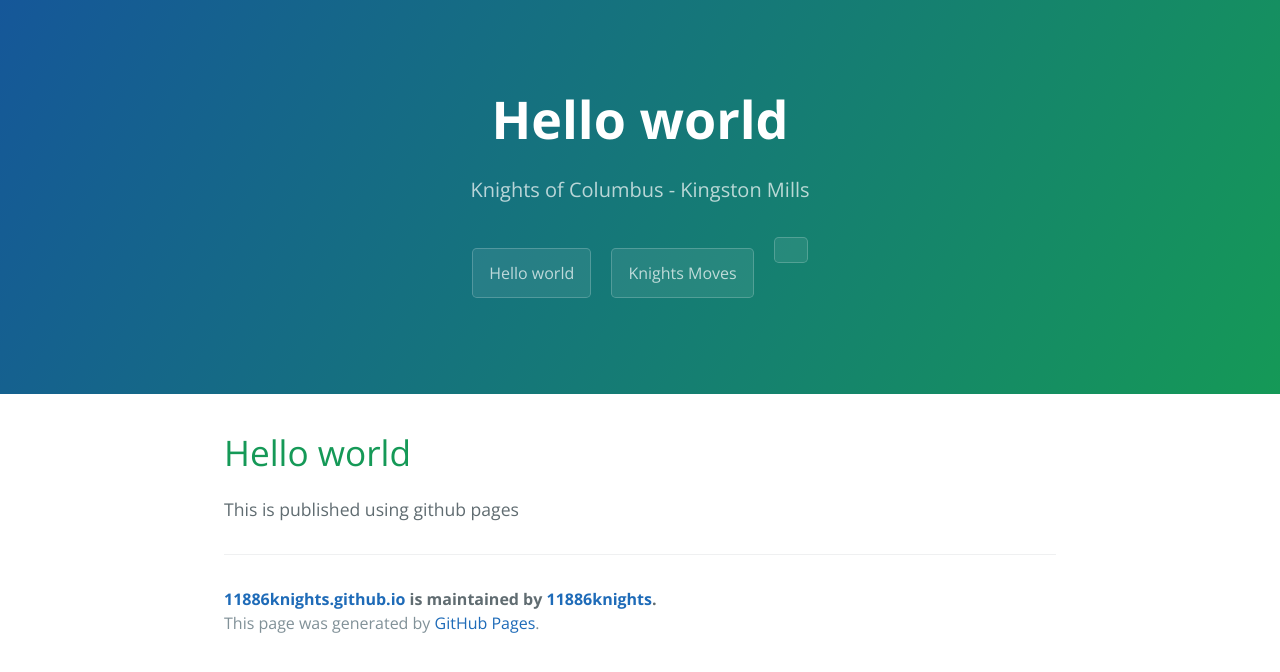
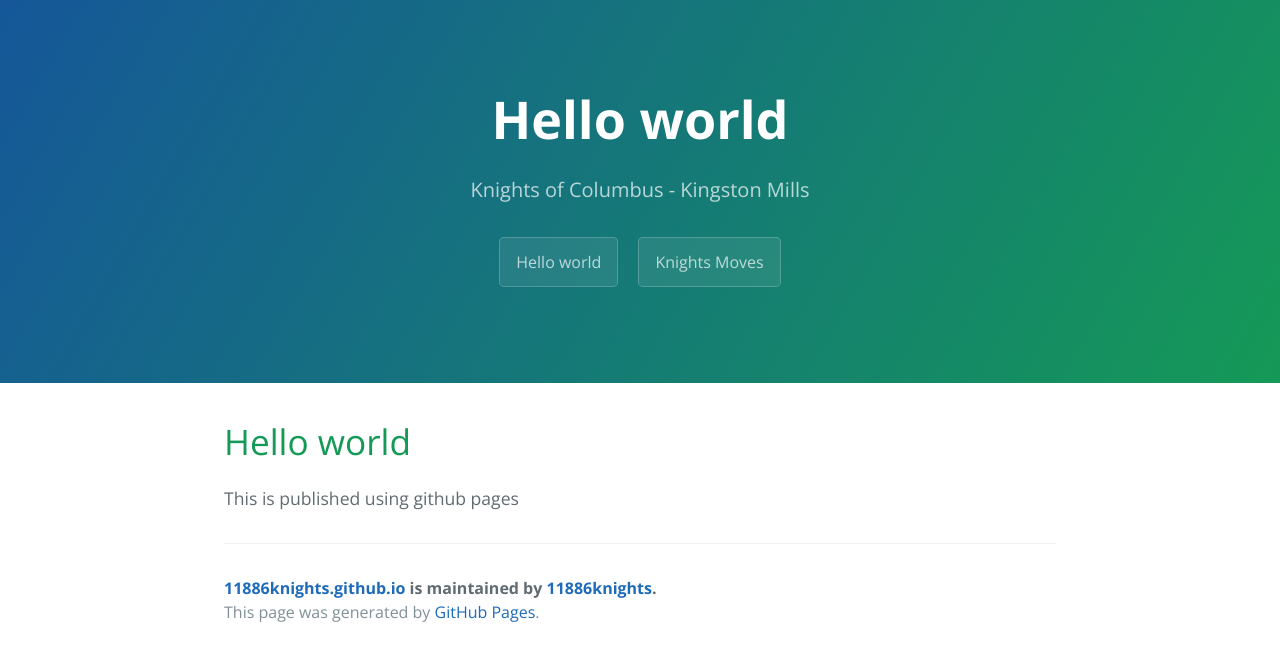
Before and after one commit to 11886knights/11886knights.github.io, a Jekyll site: the page built from index.md, in a window 1280 px wide. Shown: the top 672 px of the page. Built offline with Jekyll 4.4.1, drawn with Linux system fonts in a browser that asks for light colours; our own code applies the rules of GitHub Pages for plain Markdown files.

Commit message:
another 4

```diff
--- a/_layouts/default.html
+++ b/_layouts/default.html
@@ -14,7 +14,7 @@
       <h2 class="project-tagline">{{ page.description | default: site.description | default: site.github.project_tagline }}</h2>
 
 	  {% for page in site.pages %}
-	    {% if page.url != "https://11886knights.github.io/assets/css/style.css" %}
+	    {% if page.url != "/assets/css/style.css" %}
 	      <a href="{{ page.url }}" class="btn">{{ page.title }}</a>
 		{% endif %}
 	  {% endfor %}
```
